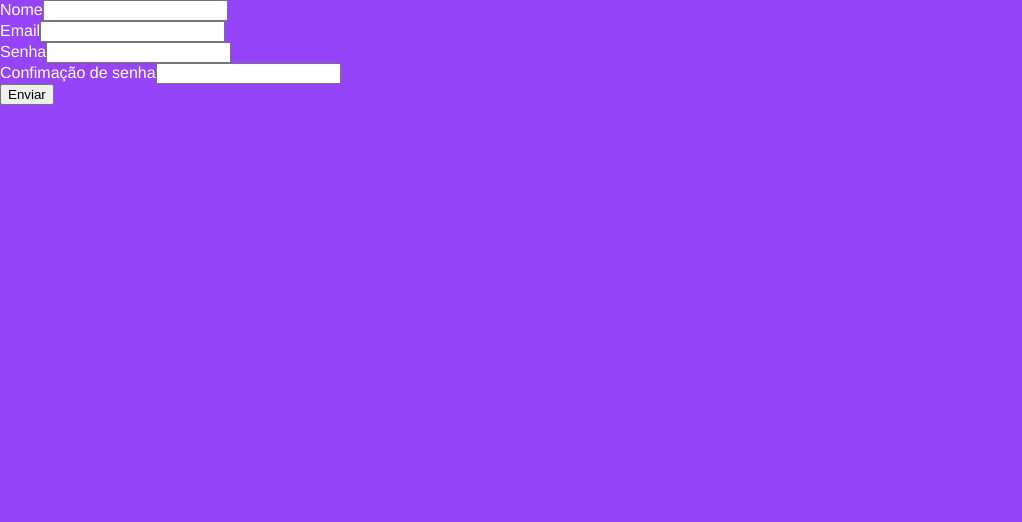
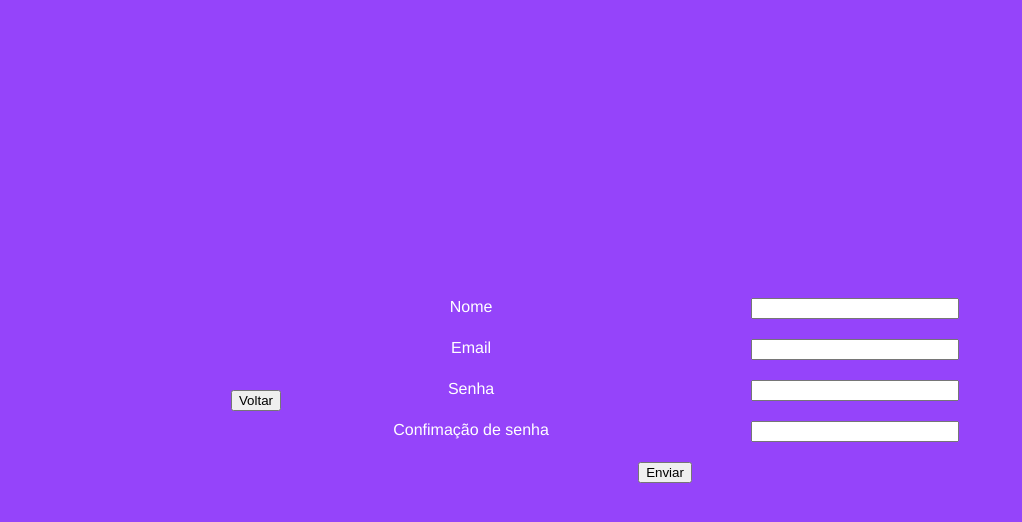
Before and after one commit to MateusLouzada/front-books, a React (Vite) app: page /register in a window 1280 px wide. Shown: the top 522 px of the page, without its empty margins (0-1022 px from the left). Built offline with nearby package versions, Linux system fonts and the light colour scheme.

Commit message:
Register funcional, implementar botoes de change e delete book

```diff
--- a/src/components/ShowBooks/index.jsx
+++ b/src/components/ShowBooks/index.jsx
@@ -24,6 +24,12 @@ function ShowBooks({ books }) {
         <p>Tempo em que o livro foi lido </p>
         <p>{book.readingTime}</p>
       </div>
+      <div>
+        <button>Apagar</button>
+      </div>
+      <div>
+        <button>Mudar</button>
+      </div>
     </CardBook>
   ));
 
--- a/src/pages/HomePage/index.jsx
+++ b/src/pages/HomePage/index.jsx
@@ -9,7 +9,7 @@ import { AuthContext } from "../../contexts/auth";
 function HomePage() {
   const { logout, user } = useContext(AuthContext);
   const [books, setBooks] = useState([]);
-  const [modalIsOpen, setModalIsOpen] = useState(true);
+  const [modalIsOpen, setModalIsOpen] = useState(false);
 
   const openModal = () => setModalIsOpen(true);
 
@@ -22,7 +22,7 @@ function HomePage() {
       setBooks(booksUser.books);
     }
     getBooksApi();
-  }, []);
+  }, [modalIsOpen]);
 
   const handleLogout = () => {
     logout();
--- a/src/pages/Register/index.jsx
+++ b/src/pages/Register/index.jsx
@@ -1,4 +1,5 @@
 import { useState } from "react";
+import { Navigate } from "react-router-dom";
 import { createUser } from "../../services/api";
 import { Container } from "./style";
 
@@ -7,6 +8,7 @@ function Register() {
   const [email, setEmail] = useState();
   const [password, setPassword] = useState();
   const [confirmPassword, setConfirmPassword] = useState();
+  const [successRegister, setSuccessRegister] = useState(false);
 
   const handleName = (e) => {
     setName(e.target.value);
@@ -24,13 +26,19 @@ function Register() {
   const registerUser = (e) => {
     e.preventDefault();
 
-    if (!name && !email && !password && !confirmPassword) {
+    if (name && email && password && confirmPassword) {
       createUser(name, email, password, confirmPassword);
+      setSuccessRegister(true);
     }
+  };
+
+  const changeLogin = () => {
+    setSuccessRegister(true);
   };
 
   return (
     <Container>
+      <button onClick={changeLogin}>Voltar</button>
       <form onSubmit={registerUser}>
         <div>
           <span>Nome</span>
@@ -52,6 +60,7 @@ function Register() {
           <button type="submit">Enviar</button>
         </div>
       </form>
+      {successRegister ? <Navigate to="/login" /> : <></>}
     </Container>
   );
 }
--- a/src/pages/Register/style.js
+++ b/src/pages/Register/style.js
@@ -3,4 +3,33 @@ import styled from "styled-components";
 export const Container = styled.div`
   height: 100vh;
   width: 100vw;
+  display: flex;
+  justify-content: center;
+  align-items: center;
+
+  form {
+    display: flex;
+    flex-direction: column;
+    flex-wrap: wrap;
+    justify-content: center;
+    align-items: center;
+    width: 60%;
+  }
+
+  div {
+    width: 100%;
+    display: flex;
+    justify-content: space-around;
+    margin-bottom: 20px;
+  }
+
+  input {
+    width: 200px;
+  }
+
+  span {
+    width: 200px;
+    text-align: center;
+    display: inline-block;
+  }
 `;
```
